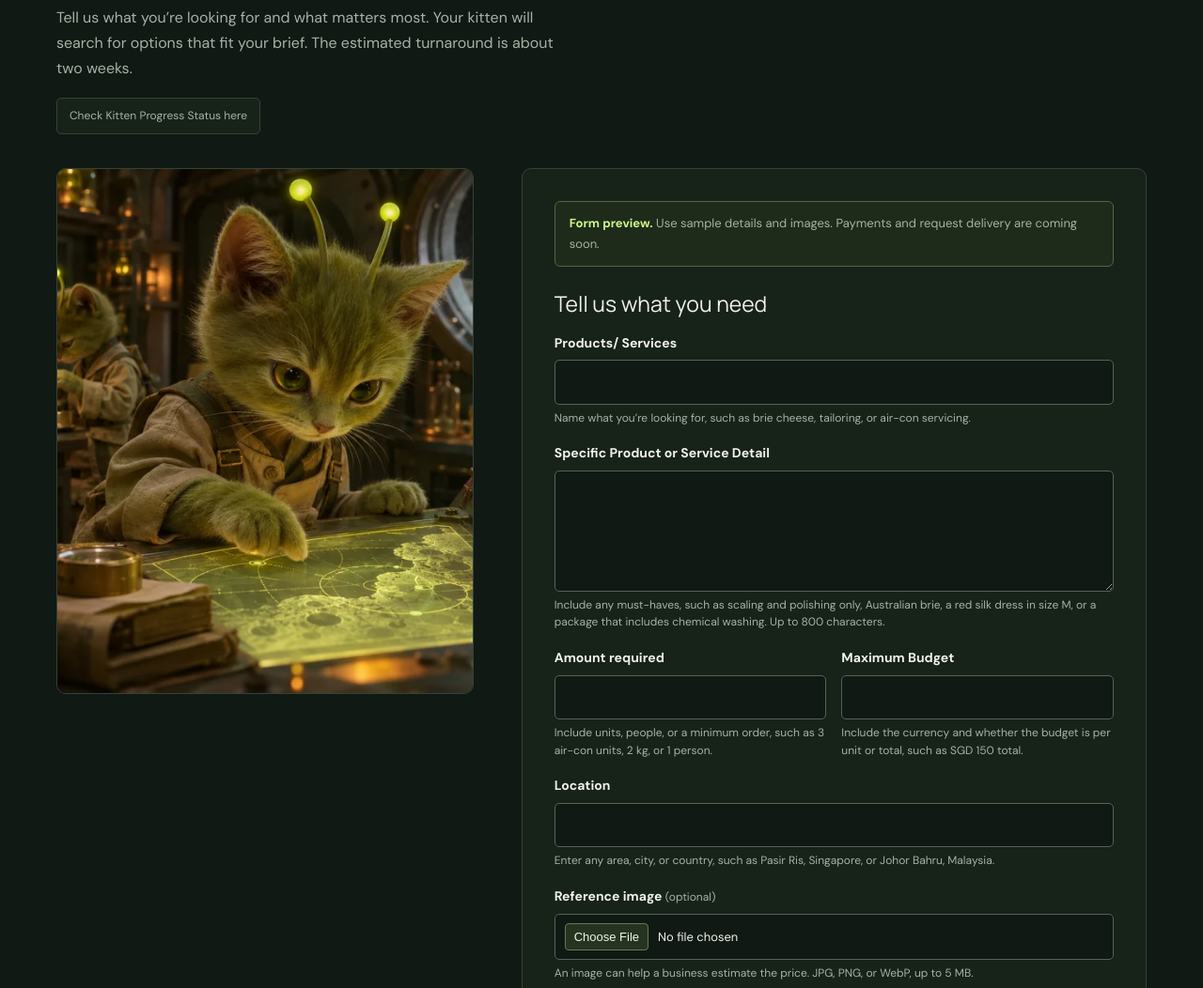
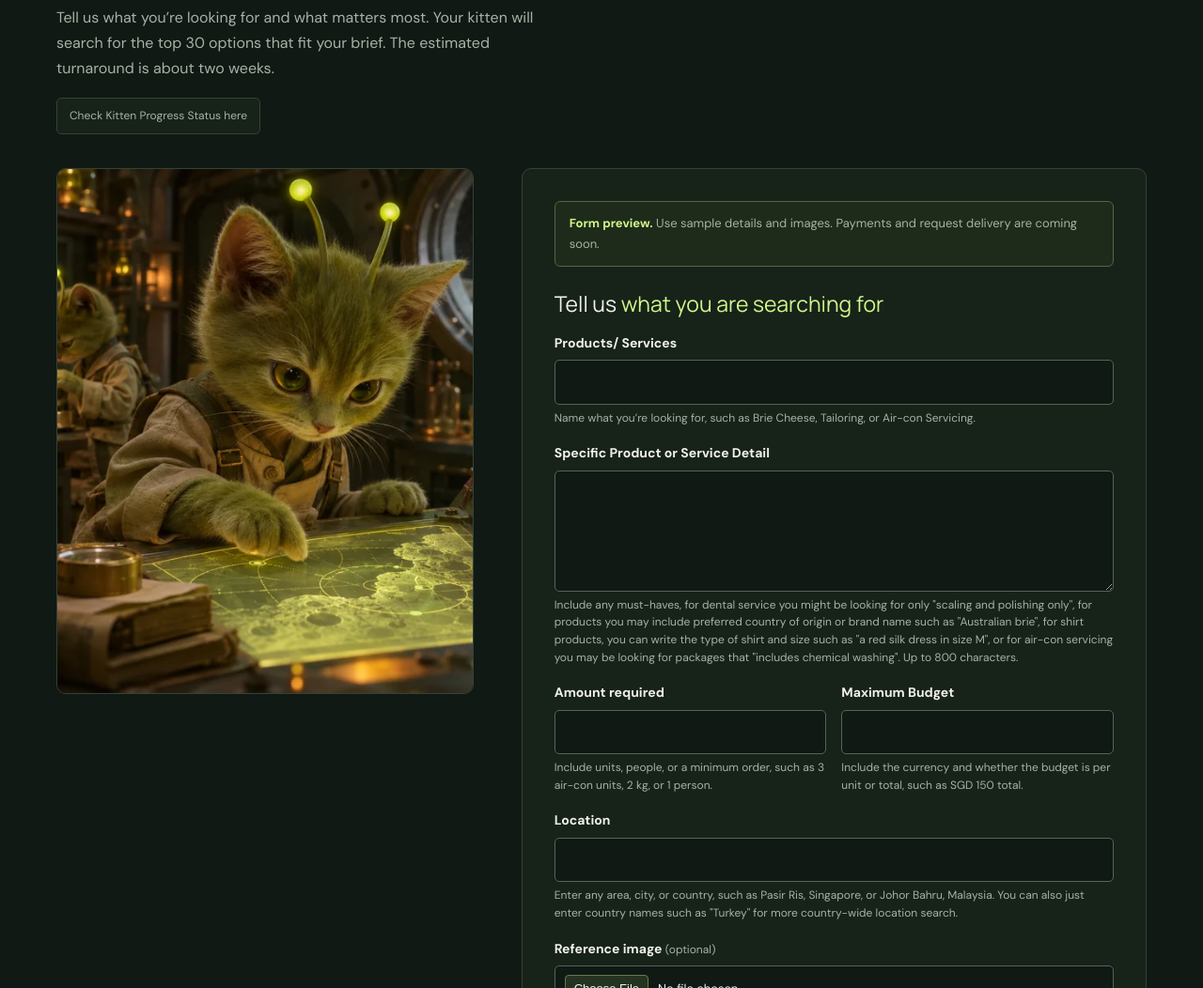
Before and after one commit to unemployedkittens/unemployedkittens, a plain HTML site: page rent-a-kitten.html in a window 1280 px wide. Shown: the part 248-1300 px from the top of the page at 94% size. Drawn offline with Linux system fonts and the light colour scheme.

Commit message:
Update rent-a-kitten.html

```diff
--- a/rent-a-kitten.html
+++ b/rent-a-kitten.html
@@ -19,7 +19,7 @@
   <main class="wrap rental-page">
     <header class="rental-intro">
       <h1>Rent <em>a Kitten</em></h1>
-      <p>Tell us what you’re looking for and what matters most. Your kitten will search for options that fit your brief. The estimated turnaround is about two weeks.</p>
+      <p>Tell us what you’re looking for and what matters most. Your kitten will search for the top 30 options that fit your brief. The estimated turnaround is about two weeks.</p>
       <button class="progress-button" type="button" disabled>Check Kitten Progress Status here</button>
     </header>
 
@@ -31,18 +31,18 @@
         <noscript><p class="preview-note">Enable JavaScript to try the payment and tracking preview.</p></noscript>
 
         <fieldset id="research-brief" class="form-section">
-          <legend>Tell us what you need</legend>
+          <legend>Tell us <em>what you are searching for</em></legend>
 
           <div class="form-field">
             <label for="products-services">Products/ Services</label>
             <input id="products-services" name="products_services" type="text" maxlength="120" required aria-describedby="products-help">
-            <p id="products-help" class="field-help">Name what you’re looking for, such as brie cheese, tailoring, or air-con servicing.</p>
+            <p id="products-help" class="field-help">Name what you’re looking for, such as Brie Cheese, Tailoring, or Air-con Servicing.</p>
           </div>
 
           <div class="form-field">
             <label for="specific-detail">Specific Product or Service Detail</label>
             <textarea id="specific-detail" name="specific_detail" rows="4" maxlength="800" required aria-describedby="detail-help"></textarea>
-            <p id="detail-help" class="field-help">Include any must-haves, such as scaling and polishing only, Australian brie, a red silk dress in size M, or a package that includes chemical washing. Up to 800 characters.</p>
+            <p id="detail-help" class="field-help">Include any must-haves, for dental service you might be looking for only "scaling and polishing only", for products you may include preferred country of origin or brand name such as "Australian brie", for shirt products, you can write the type of shirt and size such as "a red silk dress in size M", or for air-con servicing you may be looking for packages that "includes chemical washing". Up to 800 characters.</p>
           </div>
 
           <div class="form-columns">
@@ -62,13 +62,13 @@
           <div class="form-field">
             <label for="location">Location</label>
             <input id="location" name="location" type="text" maxlength="140" required aria-describedby="location-help">
-            <p id="location-help" class="field-help">Enter any area, city, or country, such as Pasir Ris, Singapore, or Johor Bahru, Malaysia.</p>
+            <p id="location-help" class="field-help">Enter any area, city, or country, such as Pasir Ris, Singapore, or Johor Bahru, Malaysia. You can also just enter country names such as "Turkey" for more country-wide location search.</p>
           </div>
 
           <div class="form-field">
             <label for="reference-image">Reference image <span class="optional">(optional)</span></label>
             <input id="reference-image" name="reference_image" type="file" accept="image/jpeg,image/png,image/webp" aria-describedby="reference-help reference-error">
-            <p id="reference-help" class="field-help">An image can help a business estimate the price. JPG, PNG, or WebP, up to 5 MB.</p>
+            <p id="reference-help" class="field-help">An image can help a business estimate the price. For example, for hair transplant service, you can upload your hairline image. JPG, PNG, or WebP, up to 5 MB.</p>
             <p id="reference-error" class="field-error" role="status"></p>
           </div>
 
```
